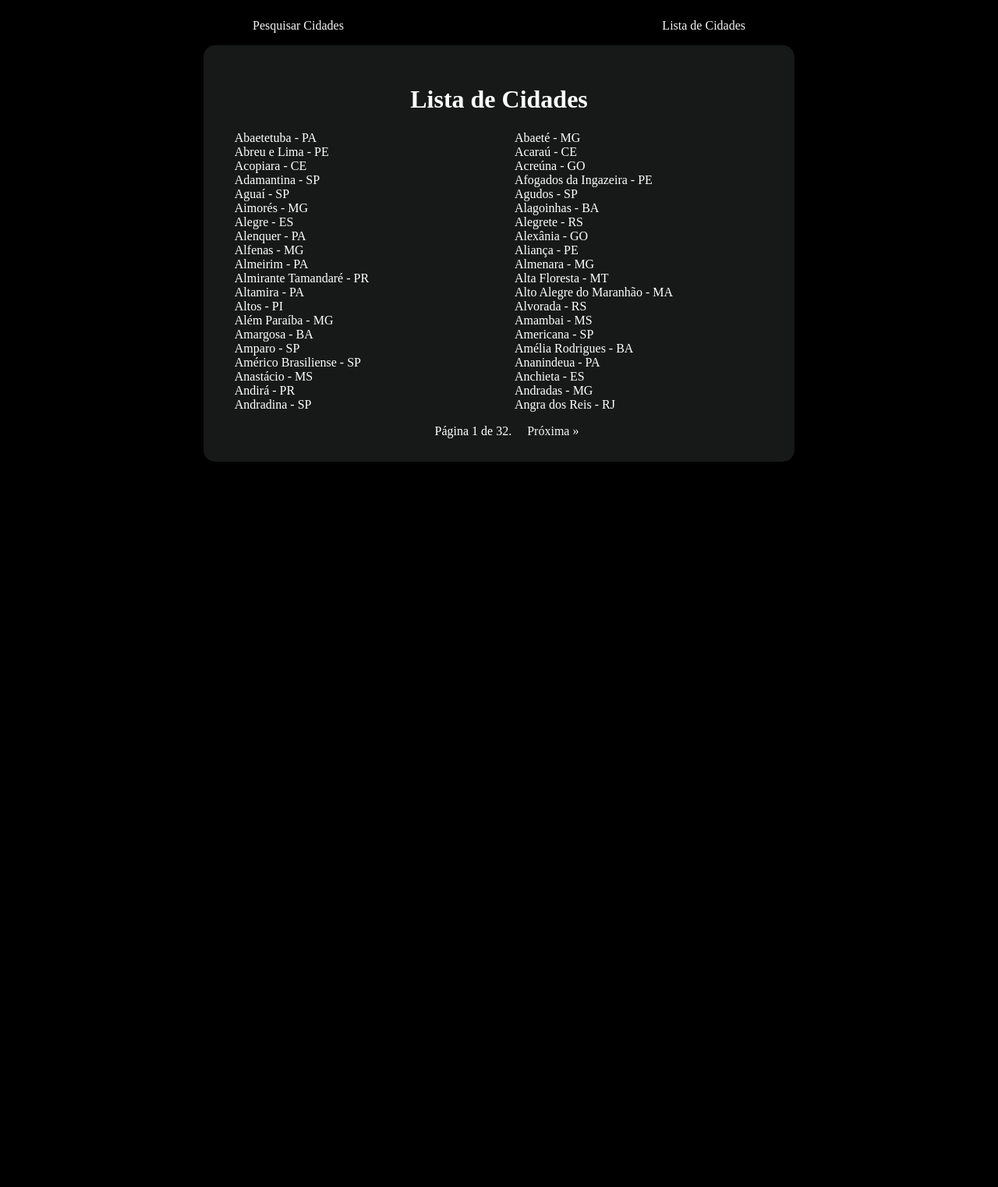
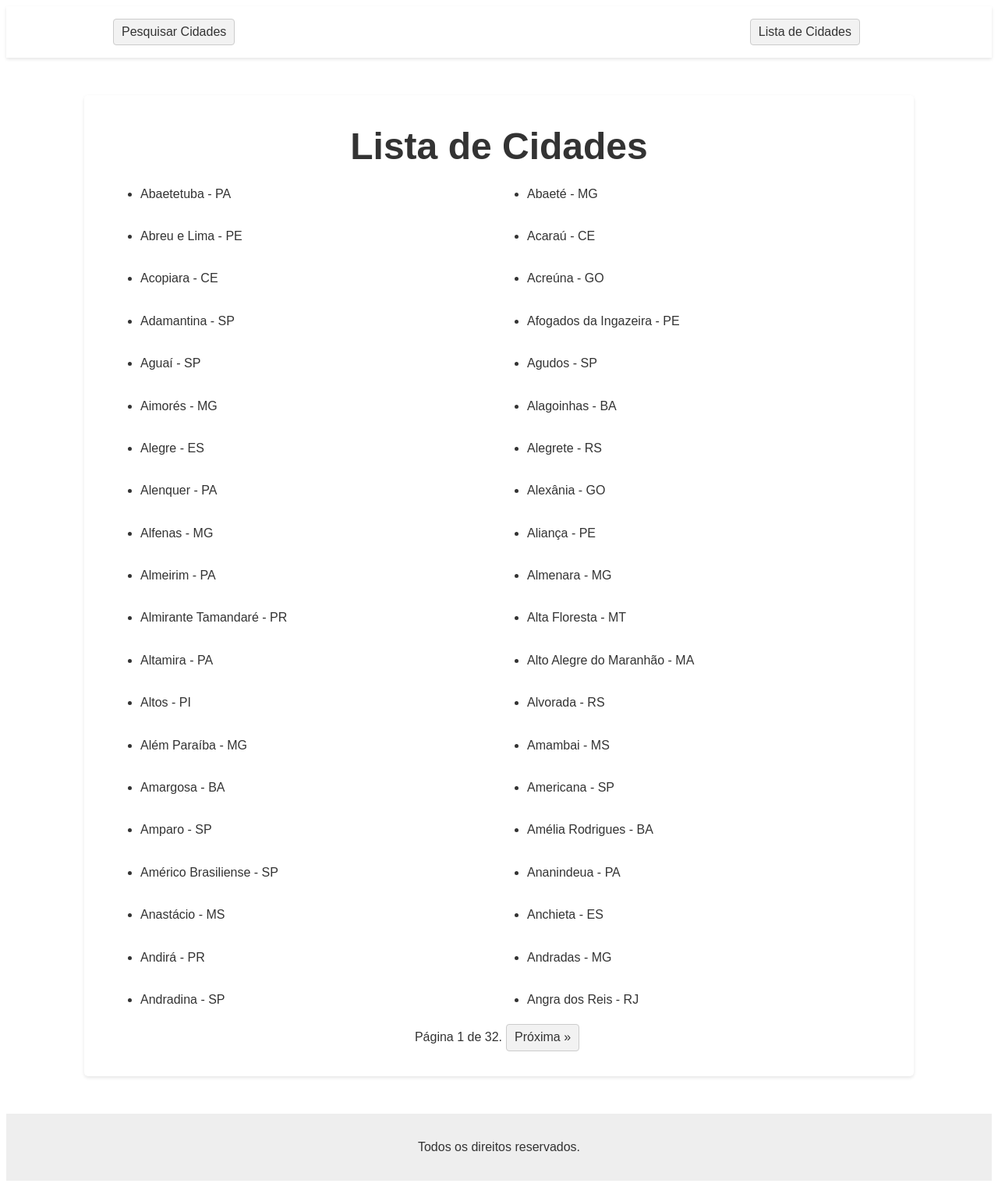
Before and after one commit to Warley-Juneo/ListCityViewDjango, a Django app: page / in a window 1280 px wide. Shown: the whole page at 78% size. Before the commit the page ends 592 px from the top, so only its background shows below. Run offline with Django 4.2, Linux system fonts and the light colour scheme; data comes from the database, SQL or seed files in the repository; both versions use the stored data as it was after the commit.

Commit message:
feat: add unidecode, pagination in searchCity, features Css

```diff
--- a/MupySystem/settings.py
+++ b/MupySystem/settings.py
@@ -118,8 +118,9 @@ USE_TZ = True
 # https://docs.djangoproject.com/en/4.1/howto/static-files/
 
 STATIC_URL = '/static/'
-STATICFILES_DIRS = [os.path.join(BASE_DIR, 'static')]
-
+STATICFILES_DIRS = (
+	os.path.join(BASE_DIR, 'static'),
+)
 
 # Default primary key field type
 # https://docs.djangoproject.com/en/4.1/ref/settings/#default-auto-field
--- a/findCity/views.py
+++ b/findCity/views.py
@@ -5,6 +5,7 @@ from .forms import CitySearchForm
 from django.core.paginator import Paginator, EmptyPage, PageNotAnInteger
 from django.http import HttpResponse
 from django.views import View
+from unidecode import unidecode
 
 class CityListView(ListView):
 	model = City
@@ -15,7 +16,7 @@ class CityListView(ListView):
 	def get_query(self):
 		cities = City.objects.all()
 
-		paginator = Paginator(cities, self.paginate_by, allow_empity_first_page = True)
+		paginator = Paginator(cities, self.paginate_by, allow_empty_first_page=True)
 		page = self.request.GET.get('page')
 		try:
 			cities = paginator.page(page)
@@ -32,18 +33,44 @@ class CityListView(ListView):
 			return HttpResponse(str(e), status=500)
 
 class CitySearchView(View):
+	paginate_by = 40
+
 	def get(self, request):
 		form = CitySearchForm()
-		return render(request, 'city_search.html', {'form': form})
+		page_number = request.GET.get('page')
+		if page_number:
+			search_term = request.session.get('search_term')
+			results = City.objects.filter(name__startswith=search_term).distinct()
+			paginator = Paginator(results, self.paginate_by, allow_empty_first_page=True)
+			try:
+				page_obj = paginator.page(page_number)
+			except PageNotAnInteger:
+				page_obj = paginator.page(1)
+			except EmptyPage:
+				page_obj = paginator.page(paginator.num_pages)
+			return render(request, 'city_search.html', {'form': form, 'page_obj': page_obj})
+		else:
+			return render(request, 'city_search.html', {'form': form})
 
 	def post(self, request):
 		form = CitySearchForm(request.POST)
 		if form.is_valid():
-			search_term = form.cleaned_data['search_term']
-			print("Search term:", search_term)
+			search_term = unidecode(form.cleaned_data['search_term'])
+			request.session['search_term'] = search_term
 			if search_term:
 				results = City.objects.filter(name__startswith=search_term).distinct()
-				# print o tamnho de result
-				print("Results:", len(results))
-				return render(request, 'city_search.html', {'form': form, 'results': results})
-		return render(request, 'city_search.html', {'form': form})
+
+				paginator = Paginator(results, self.paginate_by, allow_empty_first_page=True)
+				page_number = request.GET.get('page', 1)
+				try:
+					page_obj = paginator.page(page_number)
+				except PageNotAnInteger:
+					page_obj = paginator.page(1)
+				except EmptyPage:
+					page_obj = paginator.page(paginator.num_pages)
+				return render(request, 'city_search.html', {'form': form, 'page_obj': page_obj})
+			else:
+				page_obj = Paginator([], self.paginate_by, allow_empty_first_page=True).page(1)
+				return render(request, 'city_search.html', {'form': form, 'page_obj': page_obj})
+		page_obj = Paginator([], self.paginate_by, allow_empty_first_page=True).page(1)
+		return render(request, 'city_search.html', {'form': form, 'page_obj': page_obj})
--- /dev/null
+++ b/static/css/style.css
@@ -0,0 +1,142 @@
+body {
+	font-family: Arial, sans-serif;
+	font-size: 16px;
+	line-height: 1.4;
+	color: #333;
+}
+
+h1,
+h2,
+h3 {
+	margin: 0;
+}
+
+h1 {
+	font-size: 3em;
+	text-align: center;
+}
+
+h2 {
+	font-size: 2em;
+	margin-top: 3em;
+}
+
+/* Layout */
+.site-header {
+	background-color: #fff;
+	box-shadow: 0 2px 4px rgba(0, 0, 0, 0.1);
+	padding: 1em;
+}
+
+.main-nav {
+	margin: 0 auto;
+	max-width: 1000px;
+}
+
+.nav-list {
+	list-style: none;
+	padding: 0;
+	margin: 0;
+	display: flex;
+	align-items: center;
+	justify-content: space-between;
+}
+
+.nav-item {
+	margin-right: 2em;
+}
+
+.nav-item a {
+	display: inline-block;
+	padding: 5px 10px;
+	margin: 0 5px;
+	background-color: #f2f2f2;
+	border: 1px solid #ccc;
+	border-radius: 4px;
+	color: #333;
+	text-decoration: none;
+}
+
+.site-content {
+	margin: 3em auto;
+	max-width: 1000px;
+	padding: 2em;
+	background-color: #fff;
+	box-shadow: 0 2px 4px rgba(0, 0, 0, 0.1);
+	border-radius: 5px;
+}
+
+.site-footer {
+	background-color: #eee;
+	padding: 1em;
+	margin-top: 3em;
+	text-align: center;
+}
+
+/* Forms */
+form {
+	display: flex;
+	flex-wrap: wrap;
+	margin: 0 auto;
+	max-width: 600px;
+}
+
+label {
+	display: block;
+	margin-bottom: 0.5em;
+	font-weight: bold;
+}
+
+input[type="text"],
+select {
+	padding: 0.5em;
+	border-radius: 5px;
+	border: 1px solid #ccc;
+	flex: 1;
+	margin-right: 1em;
+}
+
+button[type="submit"] {
+	background-color: #337ab7;
+	color: #fff;
+	padding: 0.5em 1em;
+	border-radius: 5px;
+	border: none;
+	cursor: pointer;
+}
+
+/* City List */
+.city-list {
+	display: grid;
+	grid-template-columns: 1fr 1fr;
+	grid-gap: 2em;
+}
+
+.city-item {
+	background-color: #f5f5f5;
+	padding: 1em;
+	border-radius: 5px;
+	box-shadow: 0 2px
+}
+
+.pagination {
+	display: flex;
+	justify-content: center;
+	align-items: center;
+	margin-top: 20px;
+}
+
+.pagination a {
+	display: inline-block;
+	padding: 5px 10px;
+	margin: 0 5px;
+	background-color: #f2f2f2;
+	border: 1px solid #ccc;
+	border-radius: 4px;
+	color: #333;
+	text-decoration: none;
+}
+
+.pagination a:hover {
+	background-color: #ccc;
+}
--- a/static/style.css
+++ /dev/null
@@ -1,3 +0,0 @@
-body{
-    background-color:red;
-}
--- a/templates/base.html
+++ b/templates/base.html
@@ -1,3 +1,4 @@
+{% load static %}
 <!DOCTYPE html>
 <html lang="en">
 
@@ -5,38 +6,28 @@
 	<meta charset="UTF-8">
 	<meta http-equiv="X-UA-Compatible" content="IE=edge">
 	<meta name="viewport" content="width=device-width, initial-scale=1.0">
-    <style>
-		.container{
-			height: 70%; width: 60%; margin: 0 auto 0 auto; background-color: rgb(23, 25, 25);  padding: 30px 0 30px 0; border-radius: 15px;
-		}
-		input {
-			margin: 3px;
-		}
-		.city-list{
-		 display: grid; grid-template-columns: 1fr 1fr;
-		}
-		*{
-			list-style: none;
-		}
-	</style>
+	<title>{% block title %} {% endblock %}</title>
+	<link rel="stylesheet" type="text/css" href="{% static 'css/style.css' %}">
 </head>
 
-<body style="background-color: #000000; color: white;">
-	<nav>
-		<div>
-			<div style="width: 50%; margin: 0 auto 0 auto; display: flex;">
-				<ul style="list-style: none; display:flex; padding: 0; width: 100%; justify-content: space-between;">
-					<li><a style ="color: whitesmoke; text-decoration: none;" href="{% url 'city_search' %}">Pesquisar Cidades</a></li>
-					<li><a style ="color: whitesmoke; text-decoration: none;" href="{% url 'city_list' %}">Lista de Cidades</a></li>
-				</ul>
-			</div>
-		</div>
-	</nav>
+<body>
+	<header class="site-header">
+		<nav class="main-nav">
+			<ul class="nav-list">
+				<li class="nav-item"><a href="{% url 'city_search' %}">Pesquisar Cidades</a></li>
+				<li class="nav-item"><a href="{% url 'city_list' %}">Lista de Cidades</a></li>
+			</ul>
+		</nav>
+	</header>
 
-	<div class="container">
+	<main class="site-content">
 		{% block content %}
 		{% endblock %}
-	</div>
+	</main>
+
+	<footer class="site-footer">
+		<p>Todos os direitos reservados.</p>
+	</footer>
 
 </body>
 
--- a/templates/city_list.html
+++ b/templates/city_list.html
@@ -1,10 +1,10 @@
 {% extends "base.html" %}
 
 {% block content %}
-<h1 style="text-align: center;">Lista de Cidades</h1>
+<h1>Lista de Cidades</h1>
 <ul class ="city-list">
 	{% for city in object_list %}
-	<li style ="list-style: none;">{{ city.name }} - {{ city.state.slug }}</li>
+	<li>{{ city.name }} - {{ city.state.slug }}</li>
 	{% empty %}
 	<li>Não há cidades para mostrar.</li>
 	{% endfor %}
@@ -12,19 +12,19 @@
 
 {% if page_obj.has_other_pages %}
 <div >
-	<span style="width: 100%; display: flex; justify-content: center;">
+	<nav class="pagination">
 		{% if page_obj.has_previous %}
-
-		<a style ="color: whitesmoke; text-decoration: none;"
-			href="?page={{ page_obj.previous_page_number }}">&laquo; Anterior</a>
+			<a href="?page={{ page_obj.previous_page_number }}">&laquo; Anterior</a>
 		{% endif %}
 
-		<span style="margin: 0 20px 0 20px;">
+		<span>
 			Página {{ page_obj.number }} de {{ page_obj.paginator.num_pages }}.
 		</span>
-		<a style ="color: whitesmoke; text-decoration: none;"
-			href="?page={{ page_obj.next_page_number }}">Próxima &raquo;</a>
-	</span>
+
+		{% if page_obj.has_next %}
+			<a href="?page={{ page_obj.next_page_number }}">Próxima &raquo;</a>
+		{% endif %}
+	</nav>
 </div>
 {% endif %}
 {% endblock %}
```
Also changed, not shown: MupySystem/urls.py (+4 -4 lines), templates/city_search.html (+25 -15 lines), db.sqlite3.
